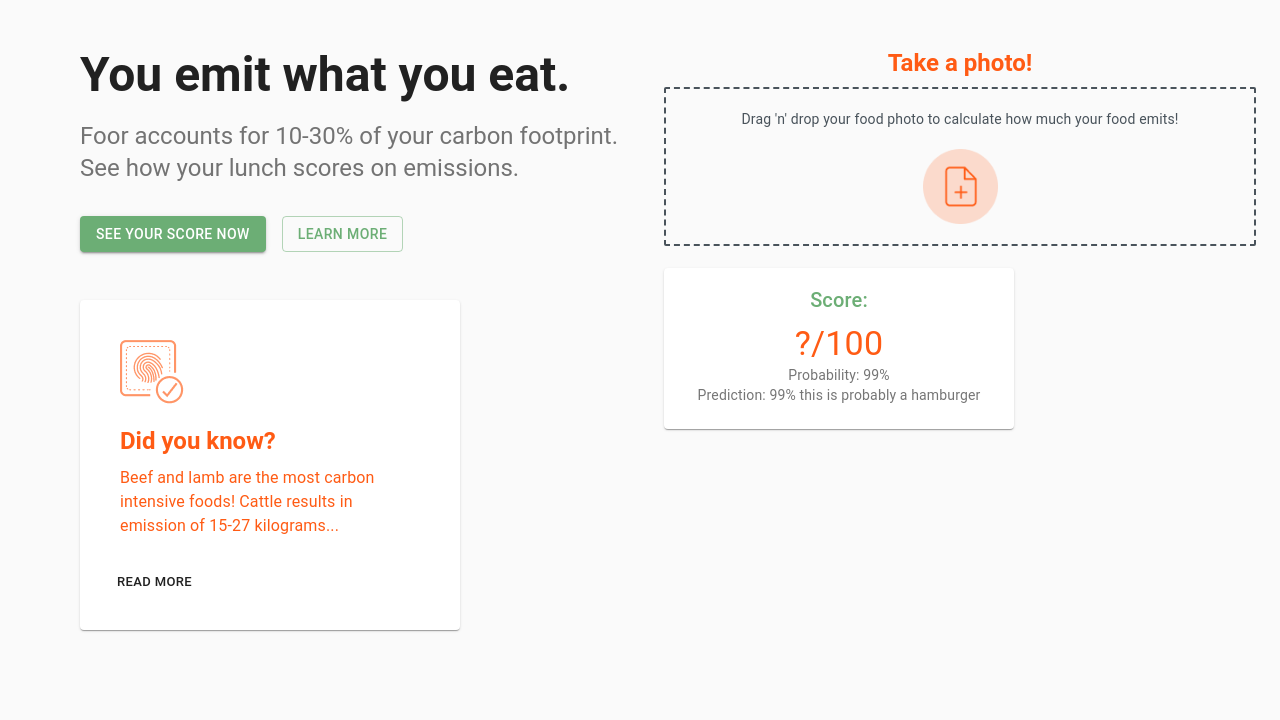
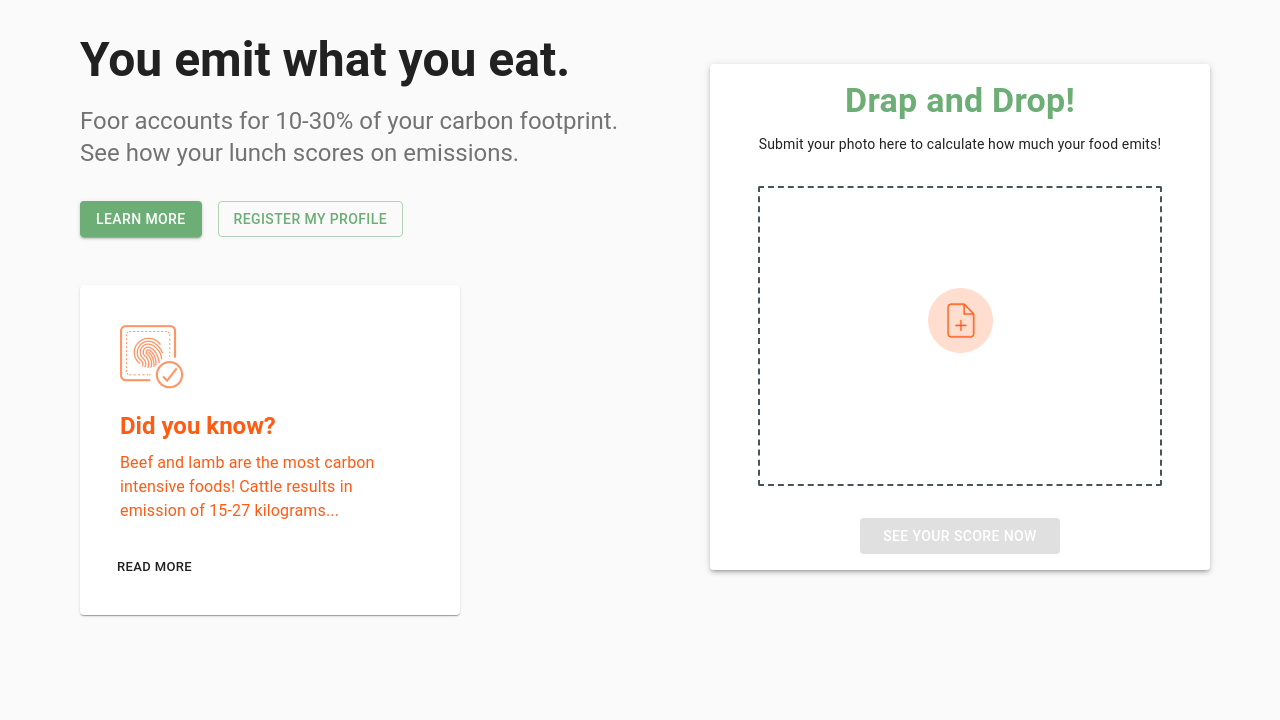
Before and after one commit to rioishii/INFO-Capstone-AB-09, a Gatsby site in the folder project/: page / in a window 1280 px wide. Shown: the part 80-800 px from the top of the page. Built offline with nearby package versions, Linux system fonts and the light colour scheme; Gatsby itself is replaced by a stand-in of ours.

Commit message:
score card

```diff
--- a/project/src/components/dropzone/index.js
+++ b/project/src/components/dropzone/index.js
@@ -1,21 +1,45 @@
 import React, { useEffect, useState, useMemo } from "react"
 import uploadIcon from "../../images/upload.png"
+import axios from "axios"
 import { useDropzone } from "react-dropzone"
 import theme from "../../themes"
+import Button from "@material-ui/core/Button"
 import Typography from "@material-ui/core/Typography"
-import { MuiThemeProvider } from "@material-ui/core/styles"
+import { makeStyles, MuiThemeProvider } from "@material-ui/core/styles"
+import Paper from "@material-ui/core/Paper"
+
+const useStyles = makeStyles(theme => ({
+  paper: {
+    marginLeft: "auto",
+    marginRight: "auto",
+    marginTop: theme.spacing(4),
+    maxWidth: "500px",
+    textAlign: "center",
+    paddingLeft: theme.spacing(6),
+    paddingRight: theme.spacing(6),
+    paddingTop: theme.spacing(2),
+    paddingBottom: theme.spacing(2),
+  },
+  dropzone: {
+    height: "300px",
+    marginTop: theme.spacing(4),
+    marginBottom: theme.spacing(4),
+  },
+  uploadIcon: {
+    width: "65px",
+  },
+}))
 
 const baseStyle = {
   flex: 1,
   display: "flex",
   flexDirection: "column",
   alignItems: "center",
-  padding: "20px",
+  padding: "100px",
   borderWidth: 2,
   borderRadius: 2,
   borderColor: "#49535B",
   borderStyle: "dashed",
-  backgroundColor: "#fafafa",
   color: "#49535B",
   outline: "none",
   transition: "border .24s ease-in-out",
@@ -34,20 +58,18 @@ const rejectStyle = {
 }
 
 const thumbsContainer = {
-  display: "flex",
-  flexDirection: "row",
-  flexWrap: "wrap",
-  marginTop: 16,
+  height: "300px",
+  marginTop: theme.spacing(4),
+  paddingTop: theme.spacing(2),
+  marginBottom: theme.spacing(4),
 }
 
 const thumb = {
   display: "inline-flex",
   borderRadius: 2,
   border: "1px solid #eaeaea",
-  marginBottom: 8,
-  marginRight: 8,
-  width: 200,
-  height: 200,
+  width: 250,
+  height: 250,
   padding: 4,
   boxSizing: "border-box",
 }
@@ -64,8 +86,13 @@ const img = {
   height: "100%",
 }
 
-const Dropzone = props => {
+const Dropzone = () => {
+  const classes = useStyles()
   const [files, setFiles] = useState([])
+  const [score, setScore] = useState("")
+  const [submitted, setSubmitted] = useState(false)
+  const [prediction, setPrediction] = useState("")
+  const [probability, setProbability] = useState("")
   const {
     getRootProps,
     getInputProps,
@@ -75,7 +102,6 @@ const Dropzone = props => {
   } = useDropzone({
     accept: "image/*",
     onDrop: acceptedFiles => {
-      props.handleOnDrop(acceptedFiles[0])
       setFiles(
         acceptedFiles.map(file =>
           Object.assign(file, {
@@ -85,6 +111,38 @@ const Dropzone = props => {
       )
     },
   })
+
+  const reset = () => {
+    setFiles([]);
+    setScore("");
+    setSubmitted(false);
+    setPrediction("");
+    setProbability("");
+  }
+
+  const onImageSubmit = () => {
+    console.log(files)
+    setScore("69")
+    setSubmitted(true)
+    const formData = new FormData()
+    formData.append("image", files)
+
+    axios
+      .post("http://127.0.0.1:5000/predict", formData, {
+        headers: {
+          "Content-Type": "multipart/form-data",
+        },
+      })
+      .then(res => {
+        if (res.data.success === true) {
+
+          setPrediction(res.data.prediction)
+          setProbability(res.data.probability)
+          console.log(res.data.prediction)
+          console.log(res.data.probability)
+        }
+      })
+  }
 
   const style = useMemo(
     () => ({
@@ -99,7 +157,7 @@ const Dropzone = props => {
   const thumbs = files.map(file => (
     <div style={thumb} key={file.name}>
       <div style={thumbInner}>
-        <img src={file.preview} style={img} />
+        <img src={file.preview} style={img} alt="food" />
       </div>
     </div>
   ))
@@ -111,24 +169,81 @@ const Dropzone = props => {
     [files]
   )
 
+  const renderImage = () => {
+    if (files === undefined || files.length === 0) {
+      return (
+        <div {...getRootProps({ style })} className={classes.dropzone}>
+          <input {...getInputProps()} />
+          <img src={uploadIcon} alt="upload" className={classes.uploadIcon} />
+        </div>
+      )
+    } else {
+      return <aside style={thumbsContainer}>{thumbs}</aside>
+    }
+  }
+
+  const renderCard = () => {
+    if (!submitted) {
+      return (
+        <MuiThemeProvider theme={theme}>
+          <Paper elevation={3} className={classes.paper}>
+            <Typography
+              variant="h4"
+              color="primary"
+              align="center"
+              gutterBottom
+            >
+              <strong>Drap and Drop!</strong>
+            </Typography>
+            <Typography variant="body2" gutterBottom>
+              Submit your photo here to calculate how much your food emits!
+            </Typography>
+            {renderImage()}
+            <Button
+              variant="contained"
+              color="primary"
+              style={{ color: "#fff", width: "200px" }}
+              onClick={onImageSubmit}
+              disabled={files.length === 0 ? true : false}
+            >
+              See Your Score Now
+            </Button>
+          </Paper>
+        </MuiThemeProvider>
+      )
+    } else {
+      return (
+        <MuiThemeProvider theme={theme}>
+          <Paper elevation={3} className={classes.paper}>
+            <Typography
+              variant="h4"
+              color="primary"
+              align="center"
+              gutterBottom
+            >
+              <strong>Score: {score}</strong>
+            </Typography>
+            <Typography variant="body2" color="primary">
+              {/* {probability} {prediction} */}
+              99% steak
+            </Typography>
+            {renderImage()}
+            <Button
+              variant="contained"
+              color="primary"
+              style={{ color: "#fff", width: "200px" }}
+              onClick={reset}
+            >
+              Reset
+            </Button>
+          </Paper>
+        </MuiThemeProvider>
+      )
+    }
+  }
+
   return (
-    <MuiThemeProvider theme={theme}>
-      <Typography variant="h5" color="secondary" align="center" gutterBottom>
-        <strong>Take a photo!</strong>
-      </Typography>
-      <div {...getRootProps({ style })}>
-        <input {...getInputProps()} />
-        <Typography variant="body2">
-          Drag 'n' drop your food photo to calculate how much your food emits!
-        </Typography>
-        <img
-          src={uploadIcon}
-          alt="upload"
-          style={{ marginTop: "20px", height: "75px" }}
-        />
-      </div>
-      <aside style={thumbsContainer}>{thumbs}</aside>
-    </MuiThemeProvider>
+    renderCard()
   )
 }
 
--- a/project/src/pages/index.js
+++ b/project/src/pages/index.js
@@ -1,5 +1,4 @@
-import React, { useState } from "react"
-import axios from "axios"
+import React from "react"
 import theme from "../themes"
 import logo from "../images/logo.png"
 import AppBar from "@material-ui/core/AppBar"
@@ -55,36 +54,6 @@ const useStyles = makeStyles(theme => ({
 
 const LandingPage = () => {
   const classes = useStyles()
-  const [score, setScore] = useState("?");
-  const [selectedFile, setSelectedFile] = useState(null)
-  const [prediction, setPrediction] = useState("")
-  const [probability, setProbability] = useState("")
-
-  const handleOnDrop = file => {
-    setSelectedFile(file)
-  }
-
-  const onClick = () => {
-    console.log(selectedFile)
-    setScore("69");
-    const formData = new FormData()
-    formData.append("image", selectedFile)
-
-    axios
-      .post("http://127.0.0.1:5000/predict", formData, {
-        headers: {
-          "Content-Type": "multipart/form-data",
-        },
-      })
-      .then(res => {
-        if (res.data.success === true) {
-          setPrediction(res.data.prediction)
-          setProbability(res.data.probability)
-          console.log(res.data.prediction)
-          console.log(res.data.probability)
-        }
-      })
-  }
 
   return (
     <MuiThemeProvider theme={theme}>
@@ -102,7 +71,7 @@ const LandingPage = () => {
         </AppBar>
 
         <main>
-          <Grid container style={{ marginTop: "50px" }}>
+          <Grid container style={{ marginTop: "35px" }} >
             <Grid item md={6}>
               <div className={classes.heroContent}>
                 <Typography variant="h3" color="textPrimary" gutterBottom>
@@ -120,15 +89,14 @@ const LandingPage = () => {
                       <Button
                         variant="contained"
                         color="primary"
-                        onClick={onClick}
                         style={{ color: "#fff" }}
                       >
-                        See Your Score Now
+                        Learn More
                       </Button>
                     </Grid>
                     <Grid item>
                       <Button variant="outlined" color="primary">
-                        Learn More
+                        Register My Profile
                       </Button>
                     </Grid>
                   </Grid>
@@ -162,39 +130,9 @@ const LandingPage = () => {
               </div>
             </Grid>
 
-            <Grid item md={6}>
+            <Grid item md={6} >
               <Container>
-                <Dropzone handleOnDrop={handleOnDrop} />
-                <Typography
-                  className={classes.title}
-                  color="secondary"
-                  gutterBottom
-                >
-                </Typography>
-
-                <Card className={classes.scoreCard}>
-                  <CardContent>
-                    <Typography
-                      gutterBottom
-                      variant="h6"
-                      component="h2"
-                      color="primary"
-                    >
-                      Score:
-                    </Typography>
-                    <Typography variant="h4" color="secondary">
-                      {score}/100
-                    </Typography>
-                    <Typography variant="body2" color="textSecondary">
-                      Probability: 99%
-                      {/* {probability} */}
-                    </Typography>
-                    <Typography variant="body2" color="textSecondary">
-                      Prediction: 99% this is probably a hamburger
-                      {/* {prediction} */}
-                    </Typography>
-                  </CardContent>
-                </Card>
+                <Dropzone />
               </Container>
             </Grid>
           </Grid>
```
